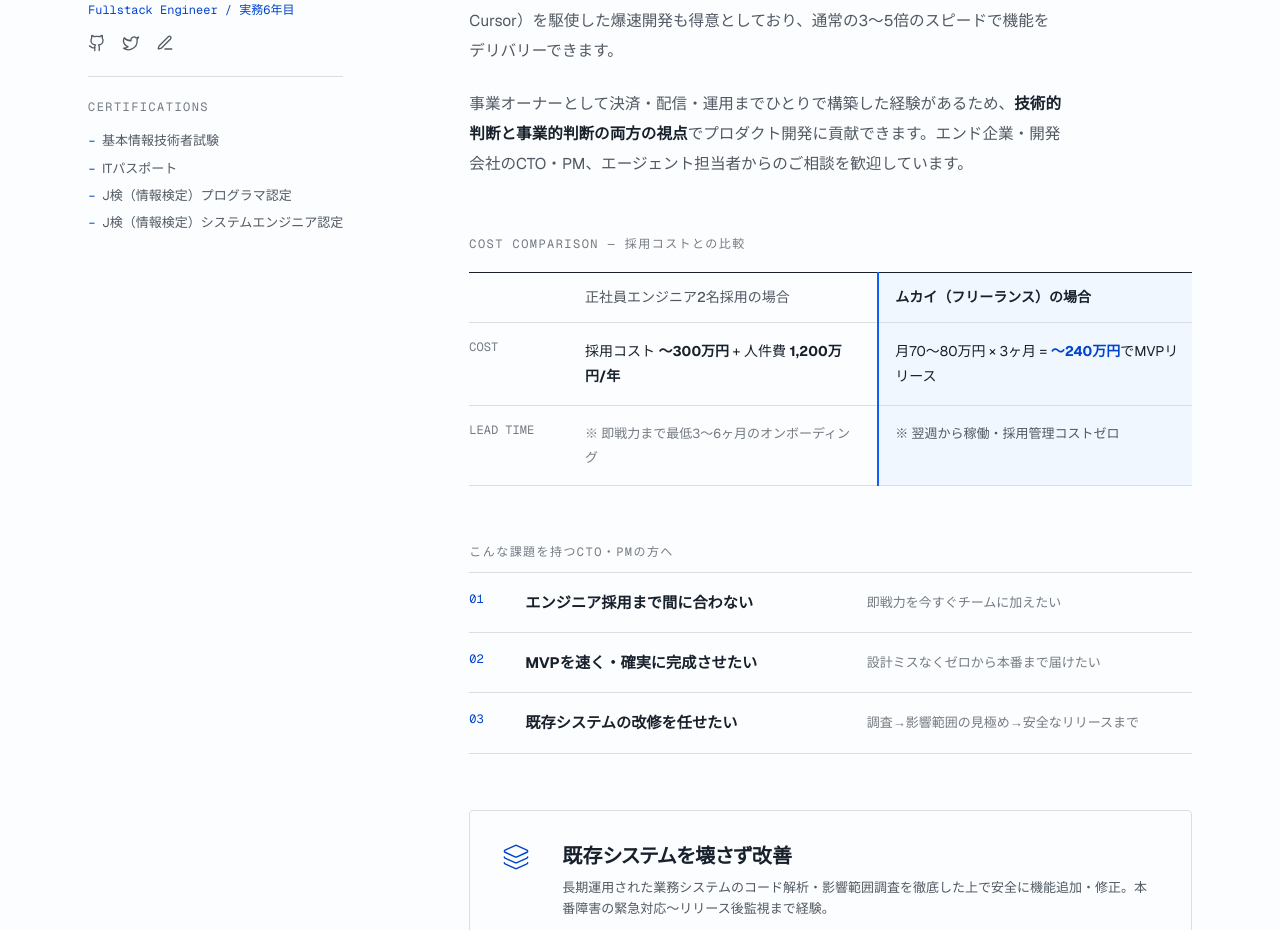
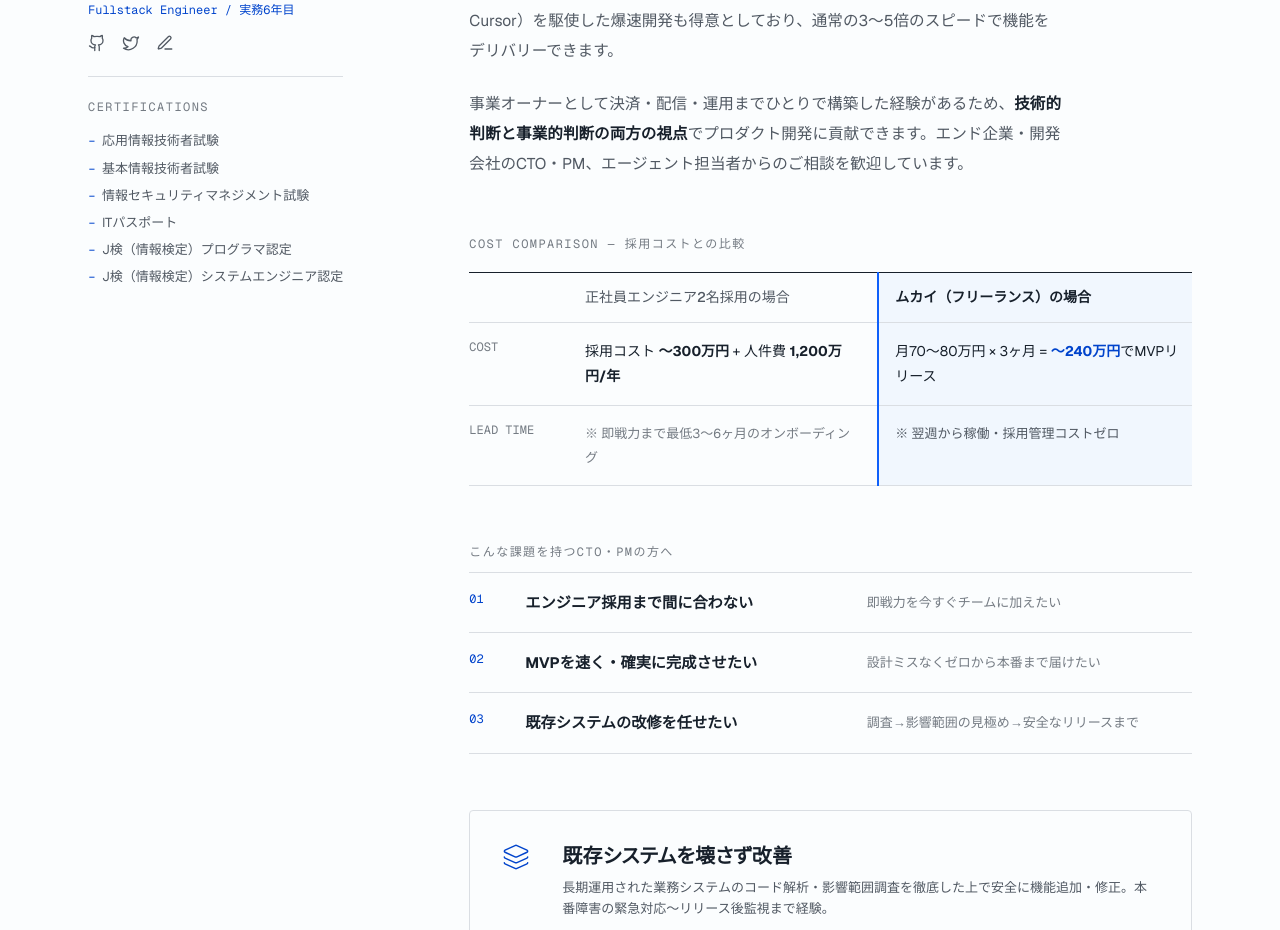
Before and after one commit to mukai-work/portfolio, a Next.js app: page / in a window 1280 px wide. Shown: the part 1709-2639 px from the top of the page. Built offline with nearby package versions, Linux system fonts and the light colour scheme.

Commit message:
資格に応用情報技術者試験・情報セキュリティマネジメント試験を追加
Co-Authored-By: Claude <noreply@anthropic.com>

```diff
--- a/src/components/portfolio/AboutSection.tsx
+++ b/src/components/portfolio/AboutSection.tsx
@@ -12,7 +12,9 @@ const socialLinks = [
 ];
 
 const certifications = [
+  "応用情報技術者試験",
   "基本情報技術者試験",
+  "情報セキュリティマネジメント試験",
   "ITパスポート",
   "J検（情報検定）プログラマ認定",
   "J検（情報検定）システムエンジニア認定",
```
